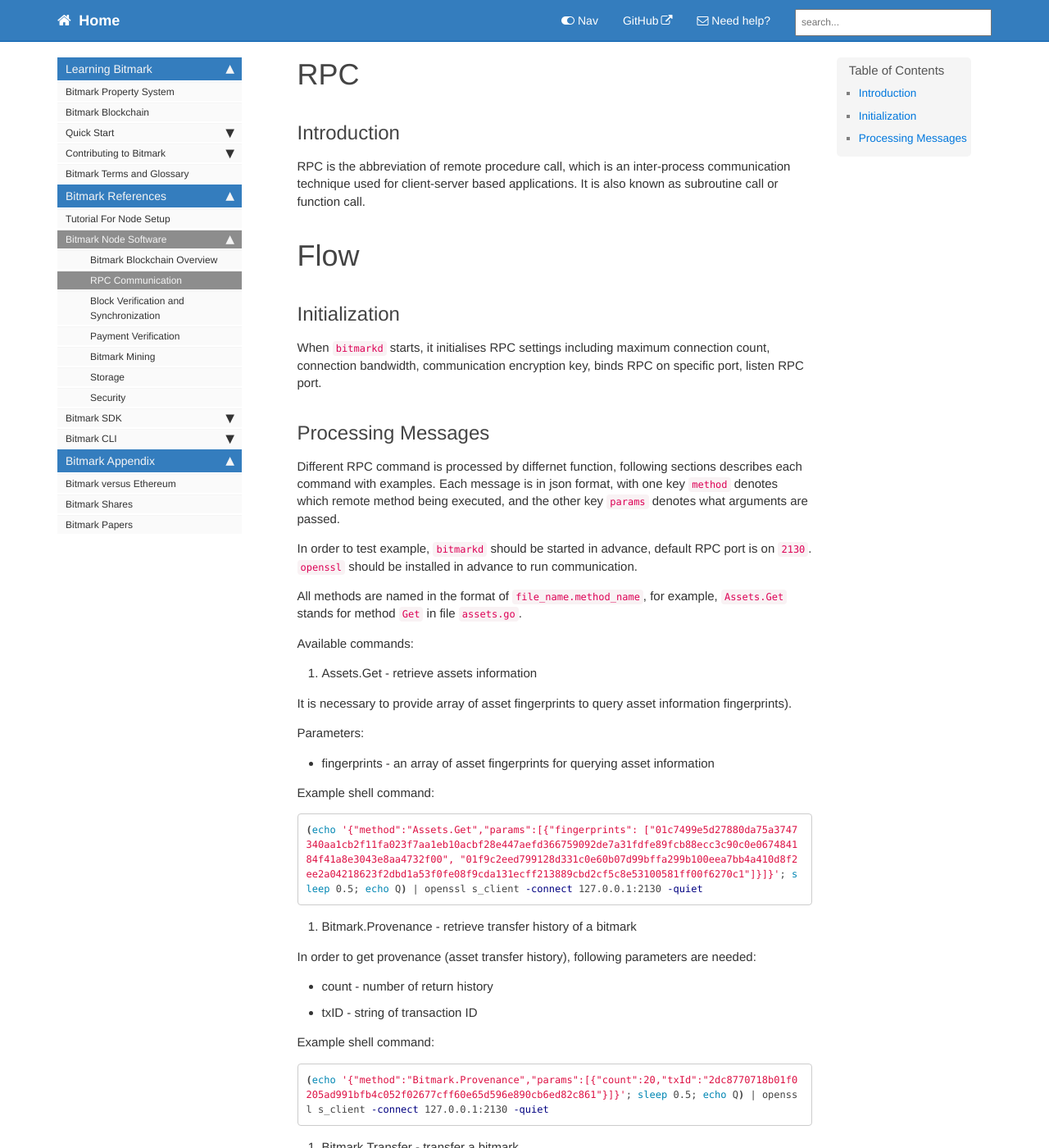
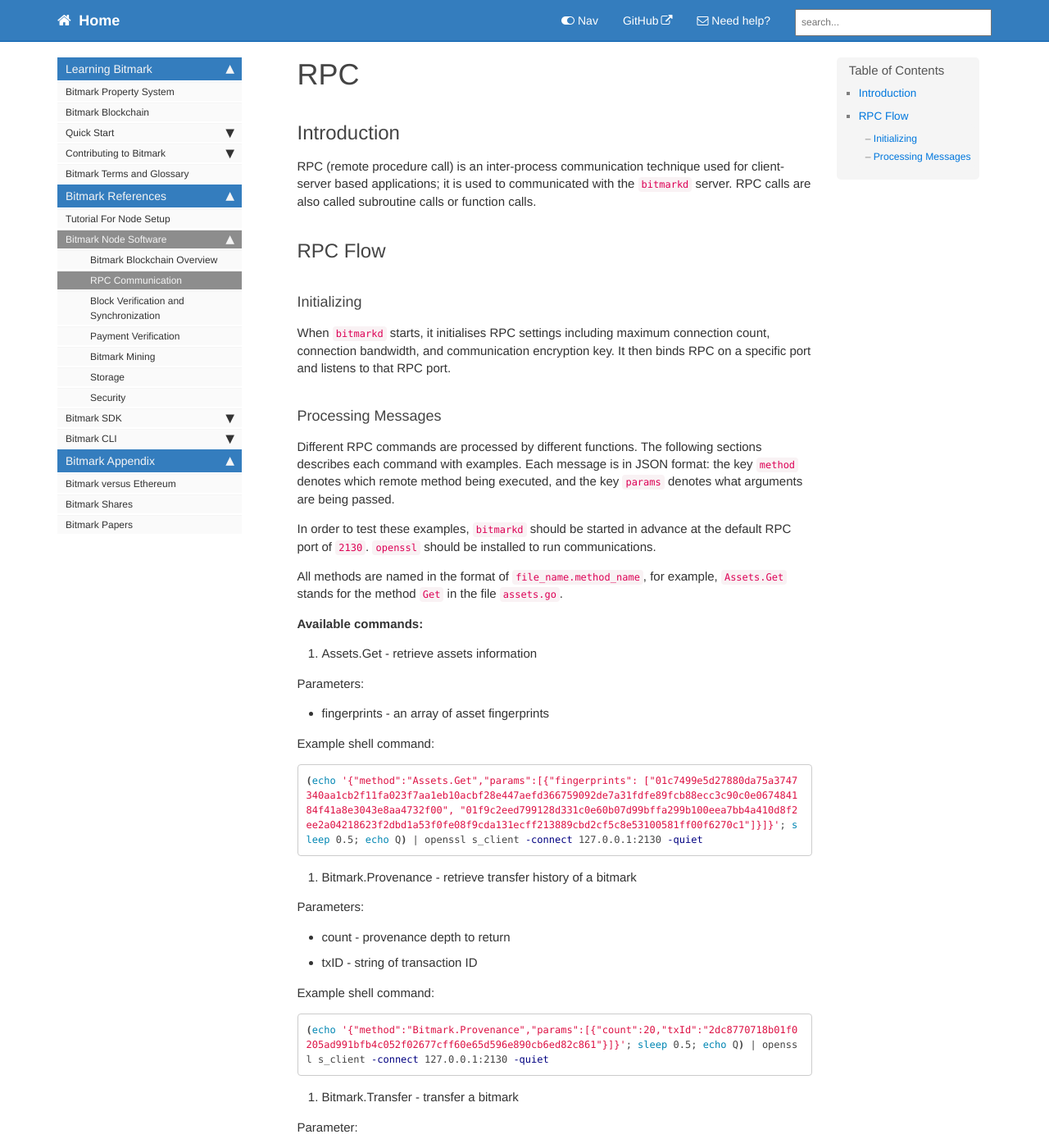
Before and after one commit to bitmark-inc/docs, a Jekyll site: the page built from pages/bitmark-references/bitmark-node-software/rpc-communication.md, in a window 1280 px wide and 1400 px high. Shown: the whole window at 82% size. Built offline with Jekyll 4.4.1, drawn with Linux system fonts in a browser that asks for light colours; comment, search, counter and statistics services are not loaded; some of the changed text lies outside the part shown.

Commit message:
Full edit

```diff
--- a/pages/bitmark-references/bitmark-node-software/rpc-communication.md
+++ b/pages/bitmark-references/bitmark-node-software/rpc-communication.md
@@ -11,31 +11,29 @@
 
 ## Introduction
 
-RPC is the abbreviation of remote procedure call, which is an inter-process communication technique used for client-server based applications. It is also known as subroutine call or function call.
+RPC (remote procedure call)  is an inter-process communication technique used for client-server based applications; it is used to communicated with the `bitmarkd` server. RPC calls are also called subroutine calls or function calls.
 
-# Flow
+## RPC Flow
 
-## Initialization
+### Initializing
 
-When `bitmarkd` starts, it initialises RPC settings including maximum connection count, connection bandwidth, communication encryption key, binds RPC on specific port, listen RPC port.
+When `bitmarkd` starts, it initialises RPC settings including maximum connection count, connection bandwidth, and communication encryption key. It then binds RPC on a specific port and listens to that RPC port.
 
-## Processing Messages
+### Processing Messages
 
-Different RPC command is processed by differnet function, following sections describes each command with examples. Each message is in json format, with one key `method` denotes which remote method being executed, and the other key `params` denotes what arguments are passed.
+Different RPC commands are processed by different functions. The following sections describes each command with examples. Each message is in JSON format: the key `method` denotes which remote method being executed, and the  key `params` denotes what arguments are being passed.
 
-In order to test example, `bitmarkd` should be started in advance, default RPC port is on `2130`. `openssl` should be installed in advance to run communication.
+In order to test these examples, `bitmarkd` should be started in advance at the default RPC port of `2130`. `openssl` should be installed to run communications.
 
-All methods are named in the format of `file_name.method_name`, for example, `Assets.Get` stands for method `Get` in file `assets.go`.
+All methods are named in the format of `file_name.method_name`, for example, `Assets.Get` stands for the method `Get` in the file `assets.go`.
 
-Available commands:
+**Available commands:**
 
 1. Assets.Get - retrieve assets information
 
-It is necessary to provide array of asset fingerprints to query asset information fingerprints).
-
 Parameters:
 
-- fingerprints - an array of asset fingerprints for querying asset information
+- fingerprints - an array of asset fingerprints
 
 Example shell command:
 
@@ -45,9 +43,9 @@
 
 1. Bitmark.Provenance - retrieve transfer history of a bitmark
 
-In order to get provenance (asset transfer history), following parameters are needed:
+Parameters:
 
-- count - number of return history
+- count - provenance depth to return
 - txID - string of transaction ID
 
 Example shell command:
@@ -58,12 +56,12 @@
 
 1. Bitmark.Transfer - transfer a bitmark
 
-To transfer a bitmark, following parameters are needed:
+Parameter:
 
 - link - previous transaciton ID
-- owner - next owner account
-- signature - previous hex string of owner
-- countersignature - next hex string of owner
+- owner - new owner account
+- signature - hex string of previous owner's signature
+- countersignature - hex string of new owner's signature
 
 Example shell command:
 
@@ -73,22 +71,22 @@
 
 1. Bitmarks.Create - create a bitmark
 
-A bitmark is to represent property ownership, it is composed of two parts: asset and owner.
+A bitmark is to created represent property ownership. It is composed of two parts: asset and owner.
 
-asset parameters:
+Asset Parameters:
 
 - name - name of asset
 - fingerprint - fingerprint of asset
-- metadata - attributes related to an asset; each attribute of metadata is composed of two parts, key and value, separated by \u0000, for example to denote a key "date" to have value "2001.01.01" would be "metadata": "date\u00002001.01.01"
-- registrant - owner accoun
-- signature - hext string of account
+- metadata - attributes related to an asset; each metadata attribute is composed of two parts, key and value, separated by \u0000. For example, to denote a key "date" with value "2001.01.01" would be "metadata": "date\u00002001.01.01"
+- registrant - owner account
+- signature - hext string of owner's signature
 
-owner parameters:
+Owner Parameters:
 
-- assetID - Owner data includes asset id
-- owner - account of owner
-- nonce - string to make hash meets difficulty requirement
-- signature - hex string of account (signature)
+- assetID - asset id
+- owner - owner account
+- nonce - string to ensure hash meets difficulty requirement
+- signature - hex string of owner's signature
 
 Example shell command:
 
@@ -111,14 +109,14 @@
 
 1. BlockOwner.Transfer - transfer block ownership to another account
 
-Parameters to transfer block ownership:
+Parameters:
 
 - link - transaction hash
 - version - version to specify available payments
 - payments - payment information
-- owner - next owner
-- signature - hex string of owner
-- countersignature - hex strnig of next owner
+- owner - new owner
+- signature - hex string of previous owner's signature
+- countersignature - hex string of new owner's signature
 
 Example shell command:
 
@@ -138,7 +136,7 @@
 
 1. Node.List - list available nodes
 
-Parameter:
+Parameters:
 
 - count - how many nodes to return
 
```
Also changed, not shown: other parts of pages/bitmark-references/bitmark-node-software/rpc-communication.md (+4 -4 lines).
